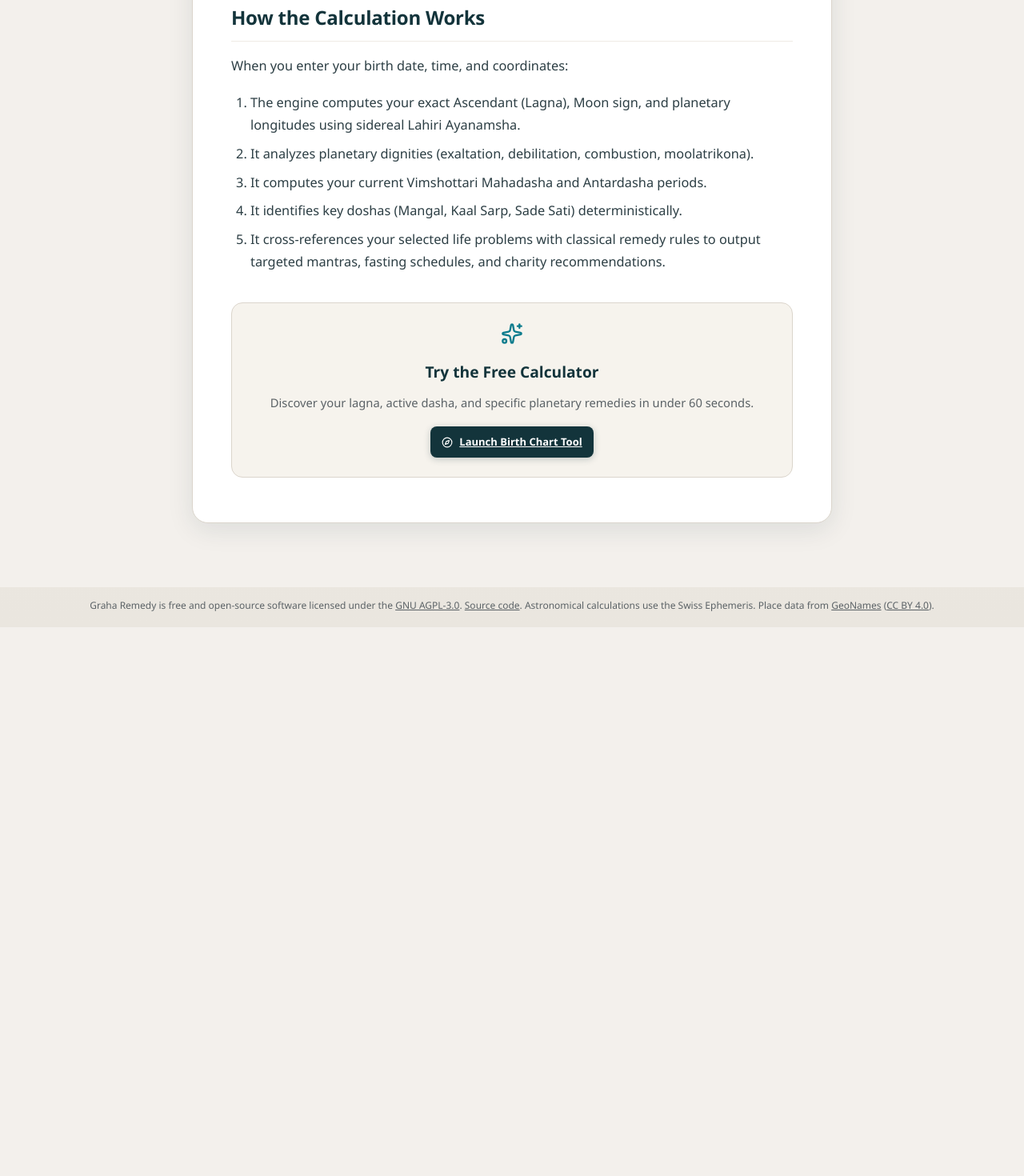
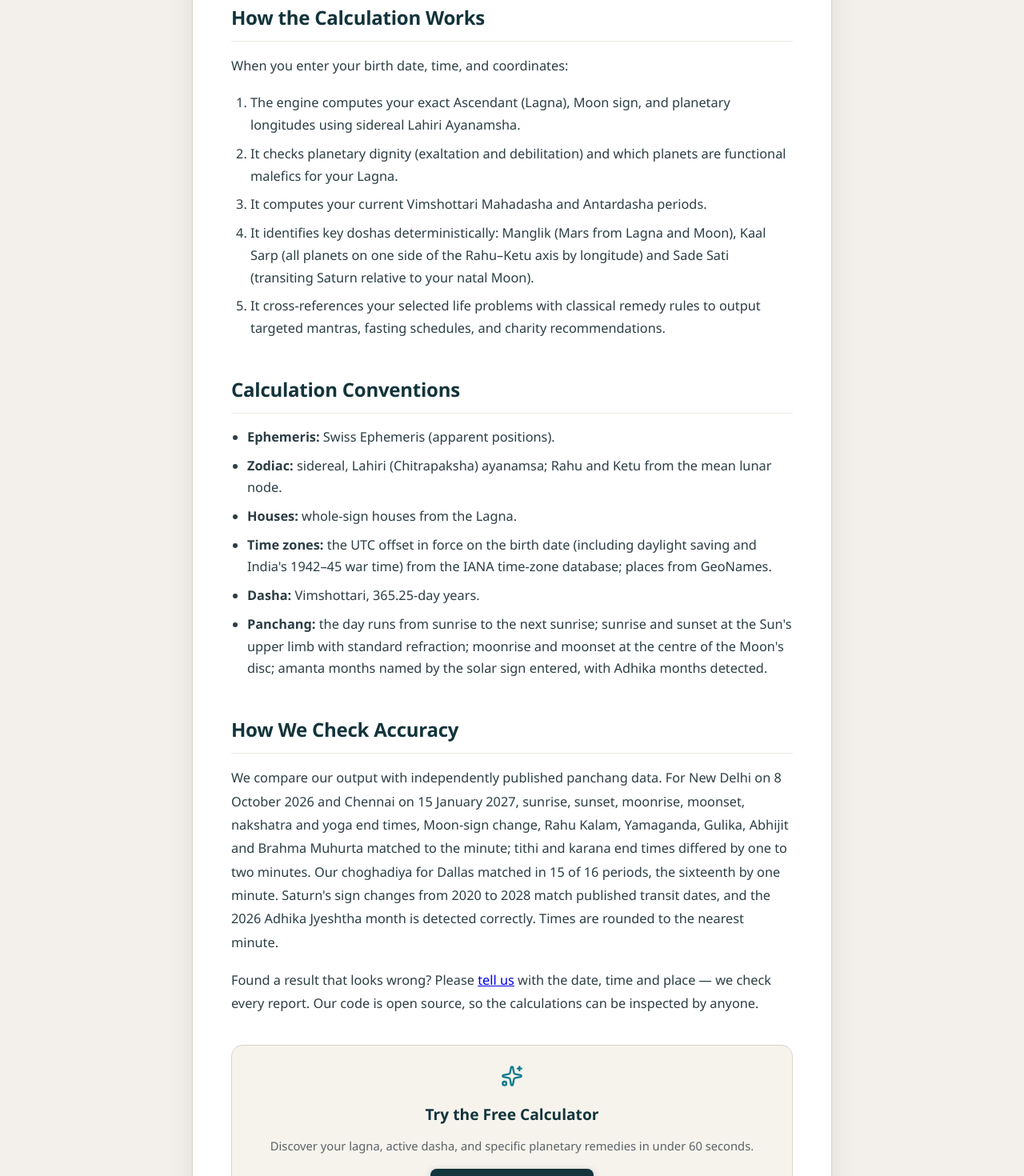
Before and after one commit to git-pranesh/graha-remedy, a Next.js app in the folder frontend/: page /about in a window 1280 px wide. Shown: the part 1543-3013 px from the top of the page at 80% size. Before the commit the page ends 2327 px from the top, so only its background shows below. Built offline with nearby package versions, Linux system fonts and the light colour scheme; no server answers.

Commit message:
About: document calculation conventions and accuracy checks; remove inaccurate claims
- Engine checks exaltation/debilitation only (not combustion/moolatrikona)
- Remedy pages no longer claim 'no data tracking' (privacy policy discloses GA4/AdSense)

```diff
--- a/frontend/app/about/page.tsx
+++ b/frontend/app/about/page.tsx
@@ -78,11 +78,34 @@ export default function AboutPage() {
             </p>
             <ol style={{ paddingLeft: 24, marginBottom: 24, lineHeight: 1.8 }}>
               <li>The engine computes your exact Ascendant (Lagna), Moon sign, and planetary longitudes using sidereal Lahiri Ayanamsha.</li>
-              <li>It analyzes planetary dignities (exaltation, debilitation, combustion, moolatrikona).</li>
+              <li>It checks planetary dignity (exaltation and debilitation) and which planets are functional malefics for your Lagna.</li>
               <li>It computes your current Vimshottari Mahadasha and Antardasha periods.</li>
-              <li>It identifies key doshas (Mangal, Kaal Sarp, Sade Sati) deterministically.</li>
+              <li>It identifies key doshas deterministically: Manglik (Mars from Lagna and Moon), Kaal Sarp (all planets on one side of the Rahu–Ketu axis by longitude) and Sade Sati (transiting Saturn relative to your natal Moon).</li>
               <li>It cross-references your selected life problems with classical remedy rules to output targeted mantras, fasting schedules, and charity recommendations.</li>
             </ol>
+
+            <h2>Calculation Conventions</h2>
+            <ul>
+              <li><strong>Ephemeris:</strong> Swiss Ephemeris (apparent positions).</li>
+              <li><strong>Zodiac:</strong> sidereal, Lahiri (Chitrapaksha) ayanamsa; Rahu and Ketu from the mean lunar node.</li>
+              <li><strong>Houses:</strong> whole-sign houses from the Lagna.</li>
+              <li><strong>Time zones:</strong> the UTC offset in force on the birth date (including daylight saving and India&apos;s 1942–45 war time) from the IANA time-zone database; places from GeoNames.</li>
+              <li><strong>Dasha:</strong> Vimshottari, 365.25-day years.</li>
+              <li><strong>Panchang:</strong> the day runs from sunrise to the next sunrise; sunrise and sunset at the Sun&apos;s upper limb with standard refraction; moonrise and moonset at the centre of the Moon&apos;s disc; amanta months named by the solar sign entered, with Adhika months detected.</li>
+            </ul>
+
+            <h2>How We Check Accuracy</h2>
+            <p>
+              We compare our output with independently published panchang data. For New Delhi on 8 October 2026 and Chennai on 15 January
+              2027, sunrise, sunset, moonrise, moonset, nakshatra and yoga end times, Moon-sign change, Rahu Kalam, Yamaganda, Gulika, Abhijit
+              and Brahma Muhurta matched to the minute; tithi and karana end times differed by one to two minutes. Our choghadiya for Dallas
+              matched in 15 of 16 periods, the sixteenth by one minute. Saturn&apos;s sign changes from 2020 to 2028 match published transit
+              dates, and the 2026 Adhika Jyeshtha month is detected correctly. Times are rounded to the nearest minute.
+            </p>
+            <p>
+              Found a result that looks wrong? Please <Link href="/contact">tell us</Link> with the date, time and place — we check every report.
+              Our code is open source, so the calculations can be inspected by anyone.
+            </p>
 
             <div style={{ background: "var(--fill)", border: "1px solid var(--border)", borderRadius: 14, padding: "24px 28px", marginTop: 36, textAlign: "center" }}>
               <div style={{ color: "var(--turquoise-dark)", marginBottom: 8 }}>
--- a/frontend/app/remedies/[slug]/page.tsx
+++ b/frontend/app/remedies/[slug]/page.tsx
@@ -306,7 +306,7 @@ export default async function RemedyPage({ params }: PageProps) {
                 </li>
                 <li>
                   <Check size={16} className="feature-check" />
-                  <span><strong>100% Free Forever:</strong> No paywalls, no upsells, and no data tracking</span>
+                  <span><strong>Free:</strong> No paywalls, no upsells, no sign-up required</span>
                 </li>
               </ul>
 
```
